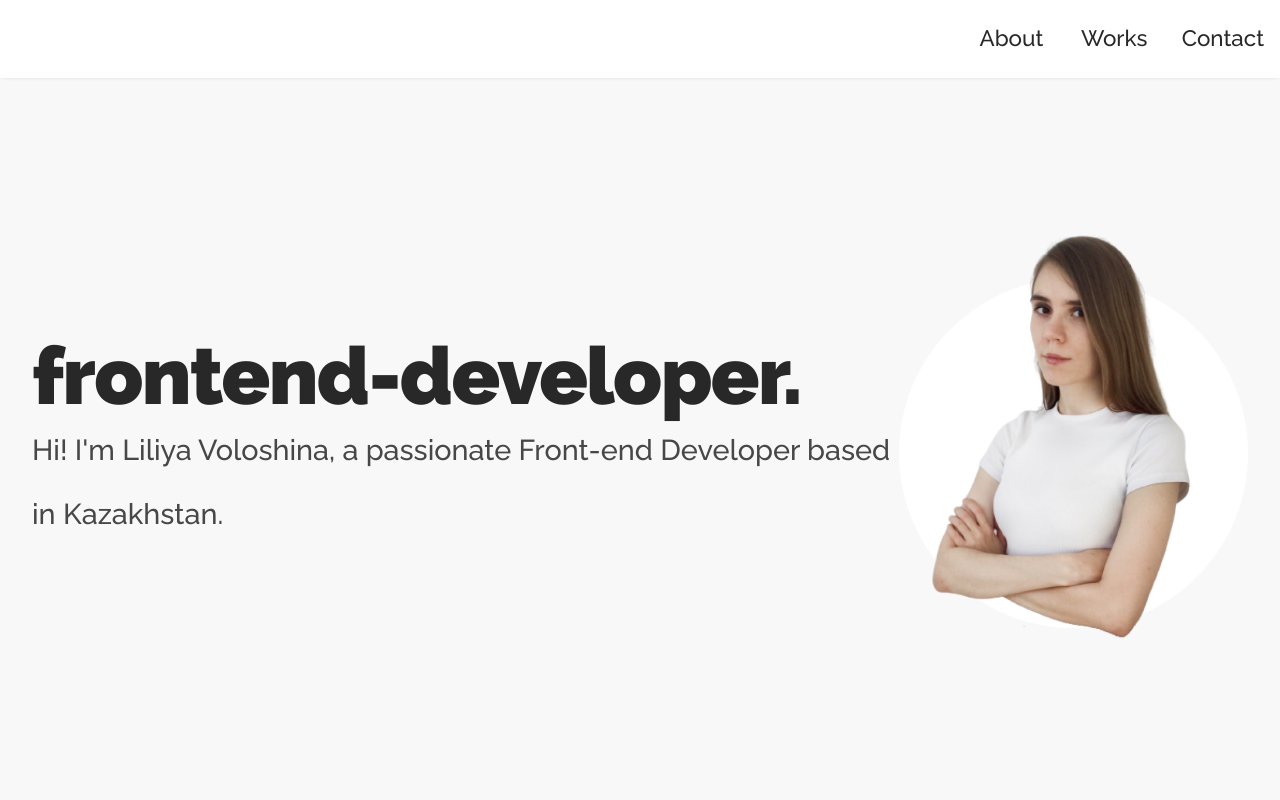
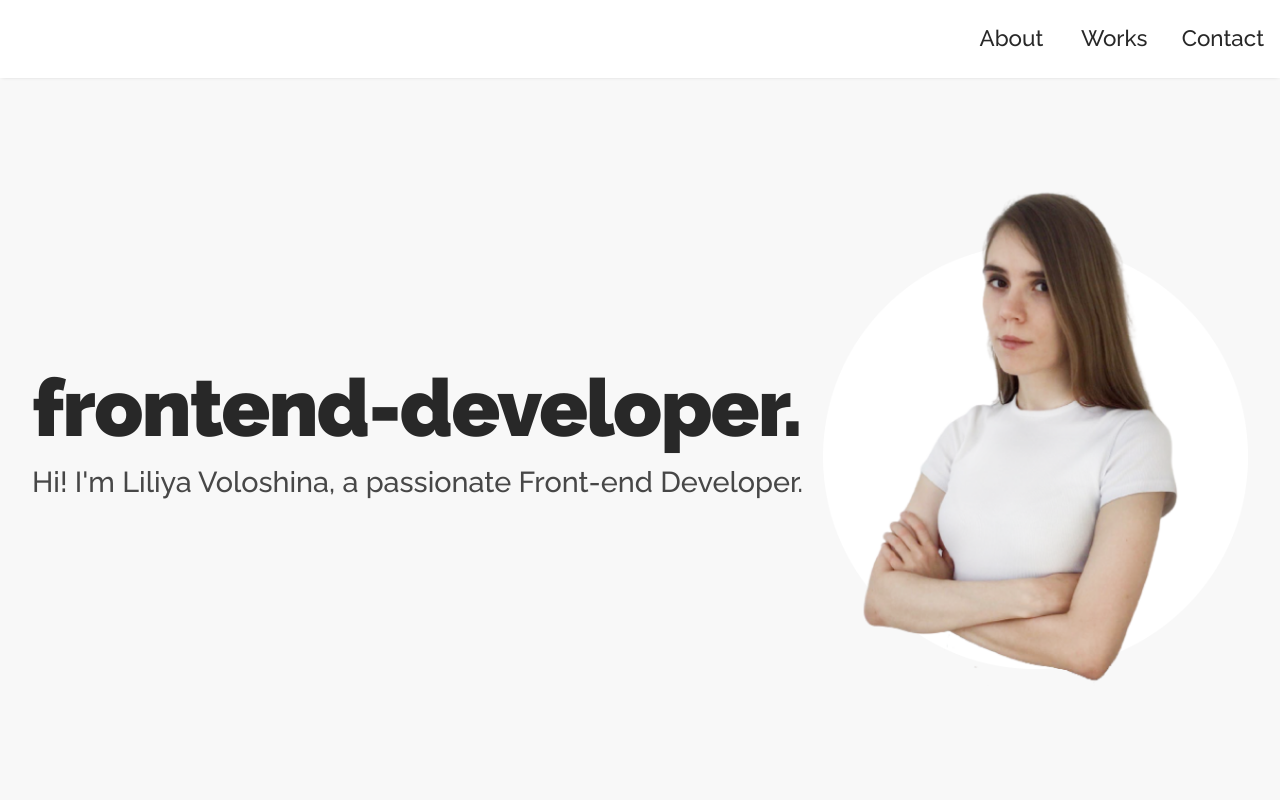
Before and after one commit to liliyavoloshina/portfolio, a Vue app: page / in a window 1280 px wide. Shown: the top 800 px of the page. Built offline with nearby package versions, Linux system fonts and the light colour scheme.

Commit message:
refactor: change desc

```diff
--- a/src/layout/About.vue
+++ b/src/layout/About.vue
@@ -4,7 +4,7 @@
       <div class="about">
         <div class="info">
           <h2 class="info__heading">frontend-developer.</h2>
-          <p class="info__desc">Hi! I'm Liliya Voloshina, a passionate Front-end Developer based in Kazakhstan.</p>
+          <p class="info__desc">Hi! I'm Liliya Voloshina, a passionate Front-end Developer.</p>
         </div>
         <div class="photo">
           <img class="photo__img" src="/img/me.png" alt="">
```
